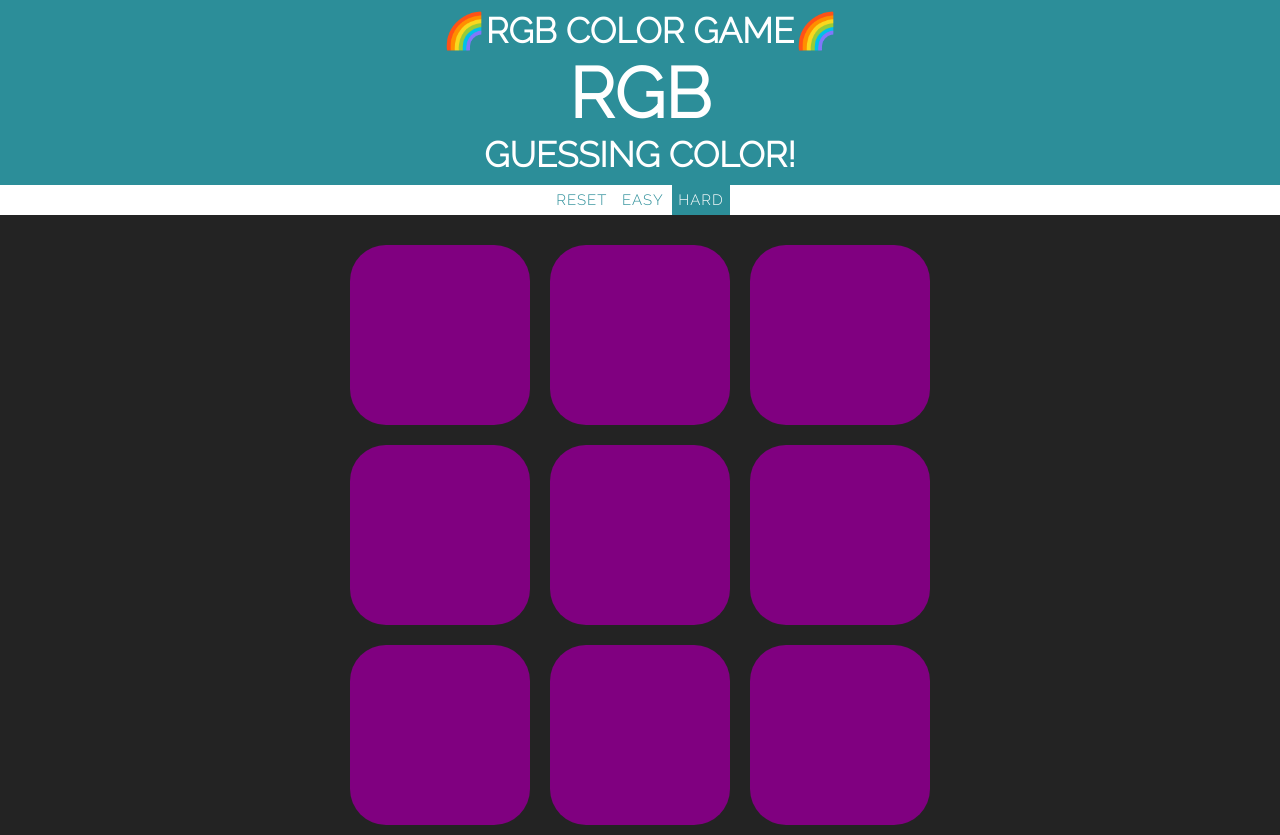
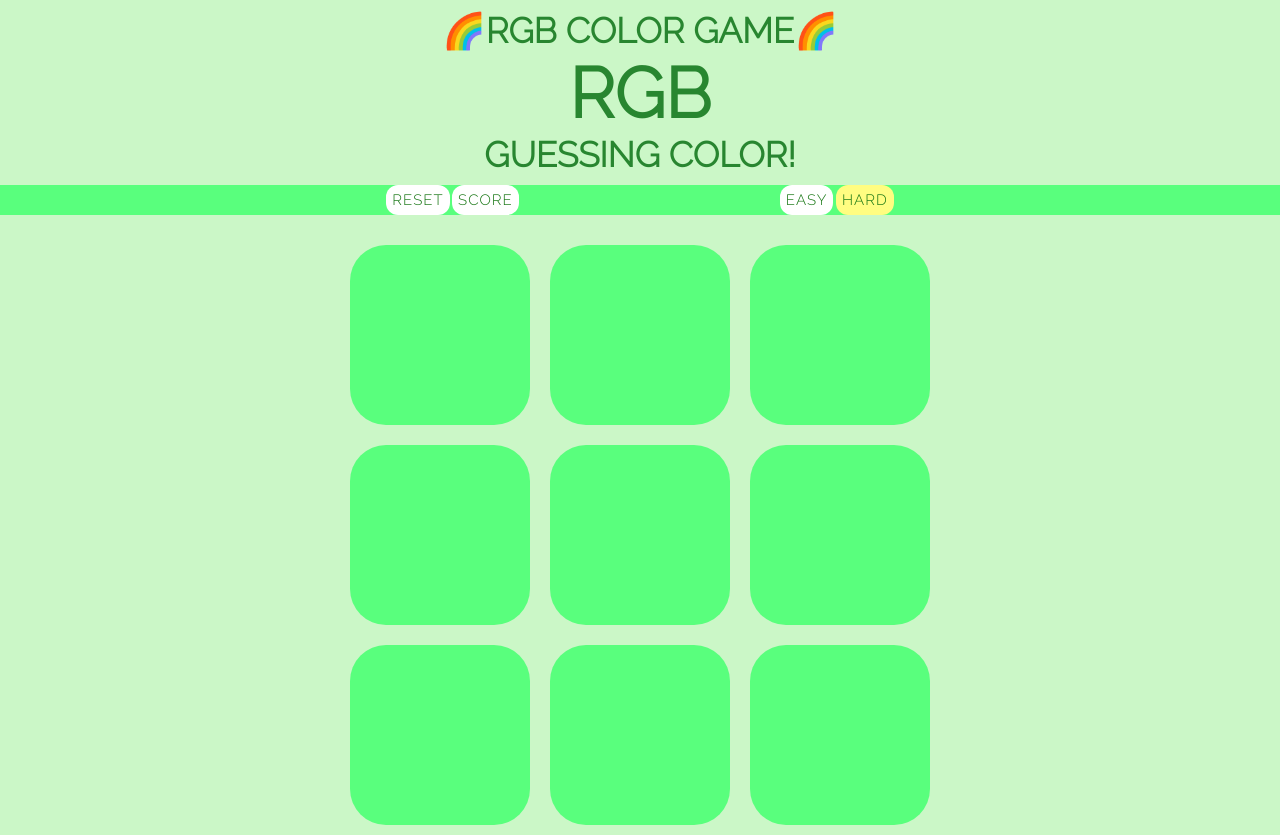
Before and after one commit to JS-Study-IT-sTIME/javascript-study, a plain HTML site: page RGB_ColorGame/index.html in a window 1280 px wide. Drawn offline with Linux system fonts and the light colour scheme.

Commit message:
css 수정

```diff
--- a/RGB_ColorGame/index.html
+++ b/RGB_ColorGame/index.html
@@ -13,7 +13,9 @@
 
     <div id ="stripe">
 		<button id="reset">Reset</button>
-		<button class="mode">Easy</button>
+		<button id="score">Score</button>
+        <span id="without"></span>
+        <button class="mode">Easy</button>
 		<button class="mode selected">Hard</button>
 	</div>
 	<div id="container">
--- a/RGB_ColorGame/script.js
+++ b/RGB_ColorGame/script.js
@@ -0,0 +1,19 @@
+var squares = document.querySelectorAll(".square"); // 9개 square
+var colorDisplay = document.querySelector("#color-display"); // 문제
+var messageDisplay = document.querySelector("#result-message"); // 결과 메세지
+var h1 = document.querySelector("h1");
+var resetButton = document.querySelector("#reset"); // 재시작
+var resetButton = document.querySelector("#score"); // 클릭하면 결과 메세지 부분에 점수 출력
+var modeButtons = document.querySelectorAll(".mode"); // Easy, Hard 버튼
+var easyButton = document.querySelector(".mode"); // Easy 버튼 (square 4개)
+
+// 모드 (Easy or Hard)
+function mode() {
+
+}
+
+function squareColors() {
+    for (var i=0; i<squares.length; i++) {
+
+    }
+}
--- a/RGB_ColorGame/styles.css
+++ b/RGB_ColorGame/styles.css
@@ -1,7 +1,7 @@
 body {
-	background-color: #232323;
+	background-color: #cbf7c7;
 	font-family: "Raleway", Sans-serif;
-	font-size: 62.5%; /*1 em = 10px */
+	font-size: 62.5%;
 	margin: 0;
 }
 
@@ -13,19 +13,15 @@ body {
 }
 .square {
 	width: 30%;
-	background-color: purple;
+	background-color: rgb(89, 255, 125);
 	padding-bottom: 30%;
 	float: left;
 	margin: 1.66%;
-	transition: background .5s;
-	-webkit-transition: background .5s;
-	-moz-transition: background .5s;
-	o-transition: background .5s;
 }
 
 h1 {
-	color: white;
-	background-color: #2C8E99;
+	color: rgb(40, 134, 48);
+	background-color: #cbf7c7;
 	font-size: 3.5em;
 	text-align: center;
 	text-transform: uppercase;
@@ -44,35 +40,42 @@ h1 {
 }
 
 #stripe {
-	background: white;
+	background: rgb(89, 255, 125);
 	height: 30px;
 	text-align: center;
 	color: black;
 }
 
+#without {
+	text-transform: uppercase;
+	font-size: 1.5em;
+	display: inline-block;
+	width: 20%;
+}
+
 button {
 	outline: none;
-	color: #2C8E99;
+	color: #157512;
 	font-family: "Raleway", Sans-serif;
 	text-transform: uppercase;
 	font-size: 1.5em;
-	background-color: white;
+	background-color: #ffffff;
 	height: 100%;
 	letter-spacing: 1px;
 	transition: all 0.3s;
+	border-radius: 12px;
 	-webkit-transition: all 0.3s;
 	-moz-transition: all 0.3s;
-	o-transition: all 0.3s;
 }
 
 button:hover {
-	background-color: #2C8E99;
-	color: white;
+	background-color: #fffd81;
+	color: #157512;
 }
 
 .selected {
-	background-color: #2C8E99;
-	color: white;
+	background-color: #fffd81;
+	color: #157512;
 }
 
 .square {
```
